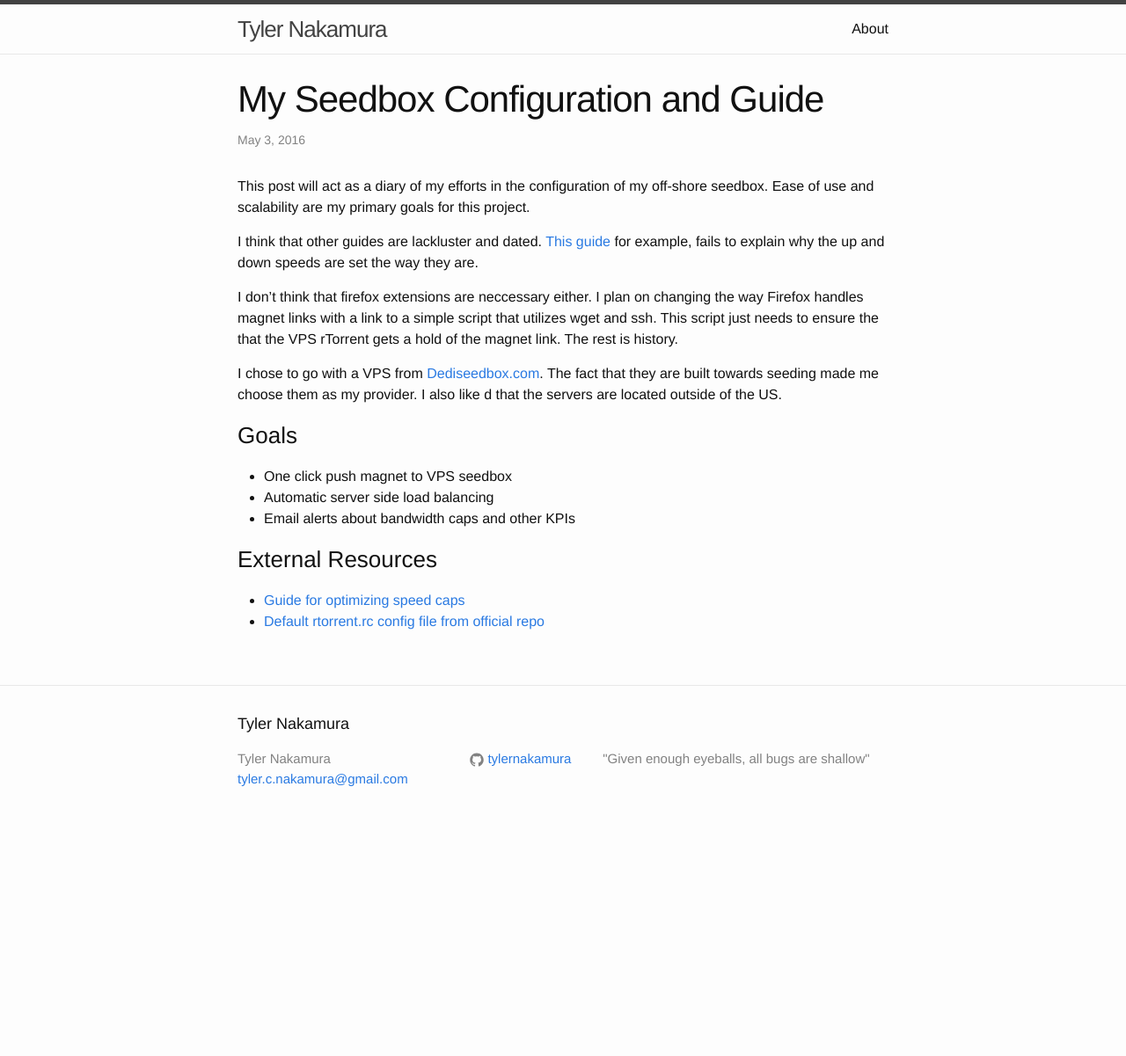
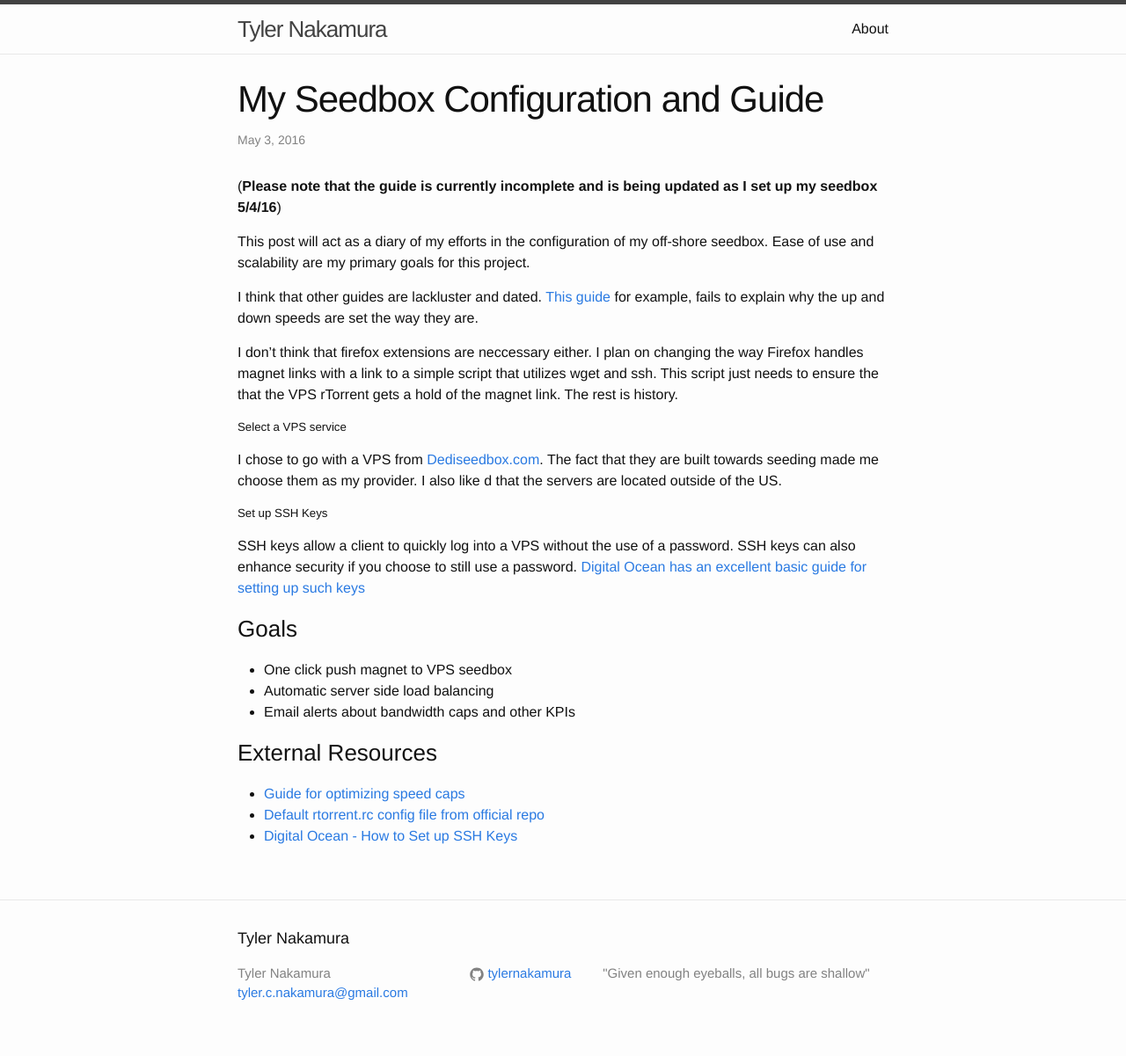
Before and after one commit to ahlim0m/tylernakamura.github.io, a Jekyll site: the page built from _posts/2016-05-03-configuring-my-seedbox.markdown, in a window 1280 px wide. Shown: the whole page at 88% size. Built offline with Jekyll 4.4.1, drawn with Linux system fonts in a browser that asks for light colours; before the commit the page ends 957 px from its top, so only the background shows below that.

Commit message:
add ssh keygen guide

```diff
--- a/_posts/2016-05-03-configuring-my-seedbox.markdown
+++ b/_posts/2016-05-03-configuring-my-seedbox.markdown
@@ -6,13 +6,21 @@
 categories: seedbox vps
 ---
 
+(**Please note that the guide is currently incomplete and is being updated as I set up my seedbox 5/4/16**)
+
 This post will act as a diary of my efforts in the configuration of my off-shore seedbox. Ease of use and scalability are my primary goals for this project.
 
 I think that other guides are lackluster and dated. [This guide](https://harbhag.wordpress.com/2010/06/30/tutorial-using-rtorrent-on-linux-like-a-pro/) for example, fails to explain why the up and down speeds are set the way they are.
 
 I don't think that firefox extensions are neccessary either. I plan on changing the way Firefox handles magnet links with a link to a simple script that utilizes wget and ssh. This script just needs to ensure the that the VPS rTorrent gets a hold of the magnet link. The rest is history.
 
+##### Select a VPS service
+
 I chose to go with a VPS from [Dediseedbox.com](http://dediseedbox.com/). The fact that they are built towards seeding made me choose them as my provider. I also like d that the servers are located outside of the US.
+
+##### Set up SSH Keys
+
+SSH keys allow a client to quickly log into a VPS without the use of a password. SSH keys can also enhance security if you choose to still use a password. [Digital Ocean has an excellent basic guide for setting up such keys](https://www.digitalocean.com/community/tutorials/how-to-set-up-ssh-keys--2)
 
 ### Goals
 - One click push magnet to VPS seedbox
@@ -22,3 +30,4 @@
 ### External Resources
 - [Guide for optimizing speed caps](https://torrentfreak.com/optimize-your-bittorrent-download-speed/)
 - [Default rtorrent.rc config file from official repo](https://github.com/rakshasa/rtorrent/blob/master/doc/rtorrent.rc)
+- [Digital Ocean - How to Set up SSH Keys](https://www.digitalocean.com/community/tutorials/how-to-set-up-ssh-keys--2)
```
